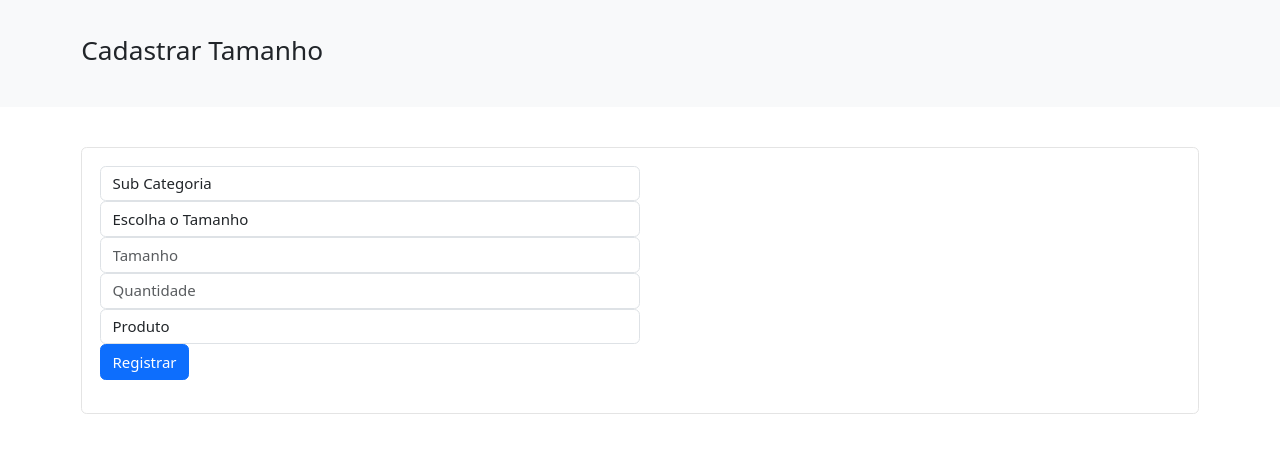
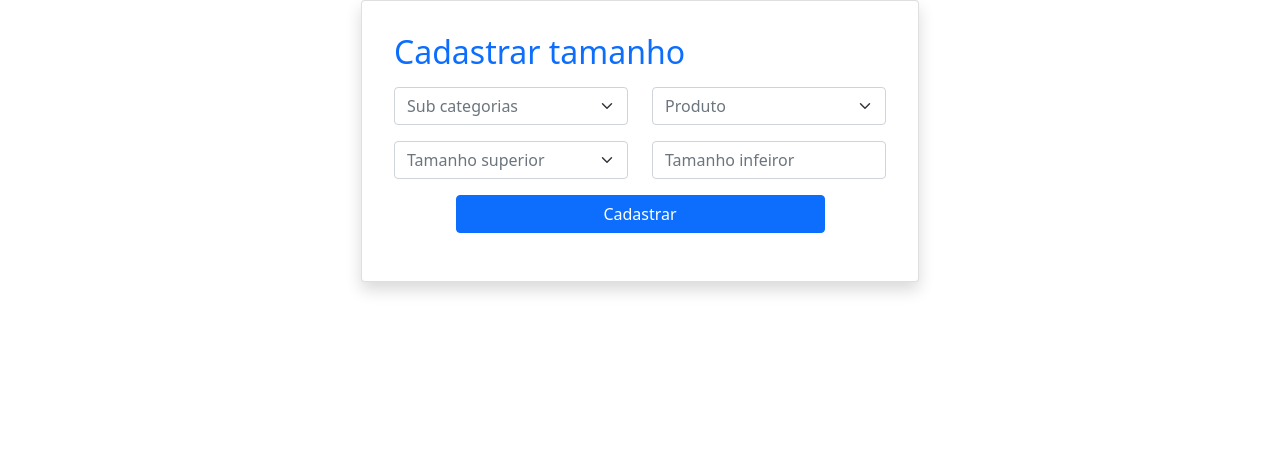
Before and after one commit to SouFuture-2022/JuizoFinal, a PHP site: the page made by Views/CadastrarTamanho.php in a window 1280 px wide. Shown: the top 453 px of the page. Run offline with PHP 8.4, Linux system fonts and the light colour scheme; the template is opened without the code that fills it, so the values that code supplies are empty; some libraries are stand-ins or nearby versions; some web fonts are replaced.

Commit message:
Refatoração 19/05

```diff
--- a/Views/CadastrarTamanho.php
+++ b/Views/CadastrarTamanho.php
@@ -1,4 +1,59 @@
-<?php
+<link href="https://cdn.jsdelivr.net/npm/bootstrap@5.1.3/dist/css/bootstrap.min.css" rel="stylesheet" integrity="sha384-1BmE4kWBq78iYhFldvKuhfTAU6auU8tT94WrHftjDbrCEXSU1oBoqyl2QvZ6jIW3" crossorigin="anonymous">
+<section>
+    <div class="container d-flex justify-content-center">
+        <div class="card shadow p-3 mb-5 bg-body rounded w-50 p-3">
+            <div class="card-body">
+                <h2 class="text-primary mb-3">Cadastrar tamanho</h2>
+                <form>
+                    <div class="row mb-3">
+                        <div class="col">
+                            <select class="form-select text-muted" aria-label="Default select example">
+                                <option selected>Sub categorias</option>
+                                <option value="1">Calças</option>
+                                <option value="2">Calçados</option>
+                                <option value="3">Camisas</option>
+                            </select>
+                        </div>
+                        <!--OS PRODUTOS SÃO INFORMAÇÕES QUE ESTÃO CADASTRADAS NO BANCO DE DADOS, LOGO, CABE AO BACK, QUE
+                        A GENTE TANTO AMA, RESOLVER ESSE PROBLEMA sz-->
+                        <div class="col">
+                            <select class="form-select text-muted" aria-label="Default select example">
+                                <option selected>Produto</option>
+                                <option value="1">Produto 1</option>
+                                <option value="2">Produto 2</option>
+                                <option value="3">Produto 3</option>
+                            </select>
+                        </div>
+                    </div>
+                    <div class="row mb-3">
+                        <div class="col">
+                            <select class="form-select text-muted" aria-label="Default select example">
+                                <option selected>Tamanho superior</option>
+                                <option value="P">P</option>
+                                <option value="M">M</option>
+                                <option value="G">G</option>
+                                <option value="GG">GG</option>
+                            </select>
+                        </div>
+                        <!--A QUANTIDADE ESTÁ EM TIPO TEXT POR MOTIVOS ESTETICOS. CABE AO BACK, QUE A GENTE TANTO AMA,
+                        NAO PERMITIR A ENTRADA DE CARACTERES, APENAS NUMEROS.-->
+
+                        <!--O TAMANHO INFERIOR OU SUPERIOR NÃO PODE SER OBRIGATÓRIAMENTE REQUERIDO, PARTINDO DA IDEIA DE
+                        QUE UM TAMANHO SUPERIOR NAO PRECISA TER UM TAMANHO INFERIOR. EX: UMA BLUSA JA TEM O TAMANHO P, ENTAO
+                        ELA NAO PODE TER TAMANHO 45 AO MESMO TEMPO-->
+                        <div class="col">
+                            <input type="text" name="" placeholder="Tamanho infeiror" class="form-control">
+                        </div>
+                    </div>
+                    <div class="d-flex justify-content-center">
+                        <button class="btn w-75 btn-primary">Cadastrar</button>
+                    </div>
+                </form>
+            </div>
+        </div>
+    </div>
+</section>
+<!--<?php
 
 use App\Models\Tamanho;
 use App\Models\Produtos;
```
